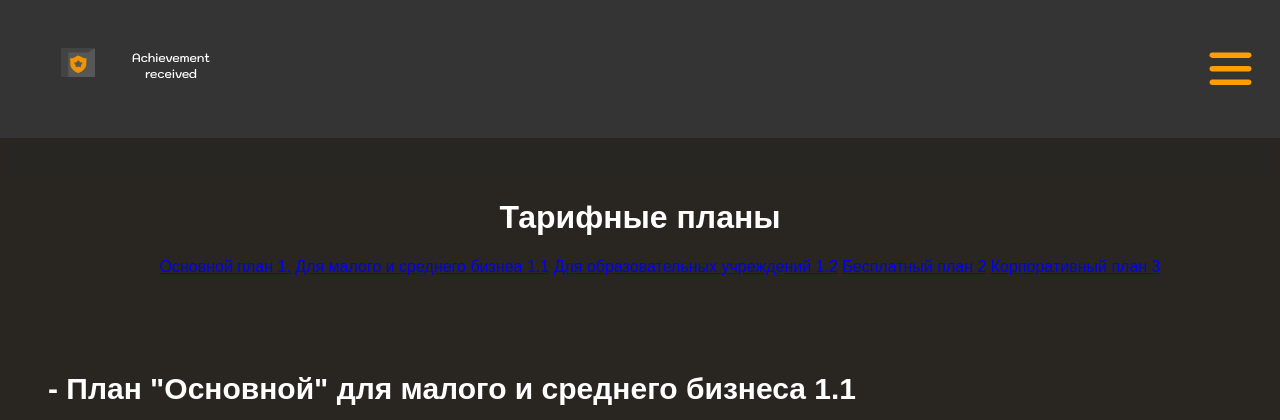
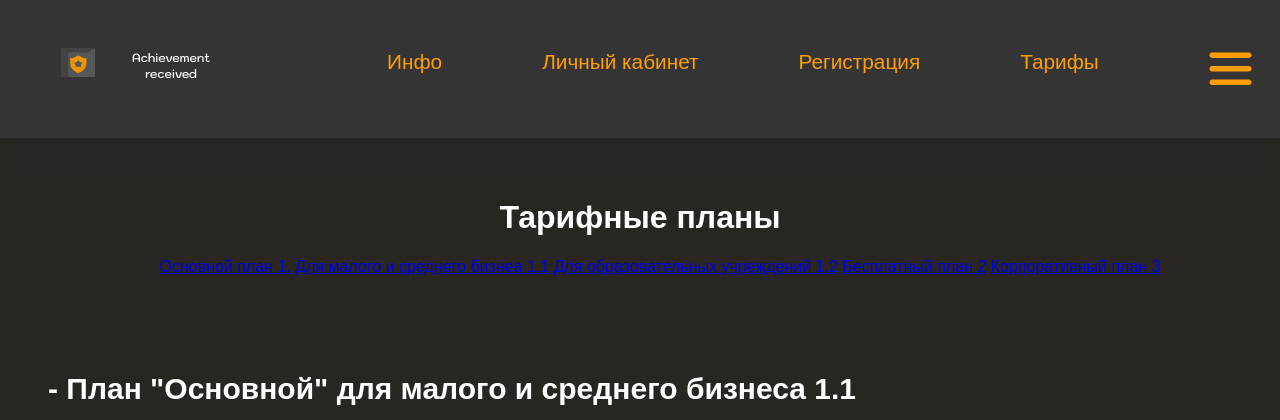
Before and after one commit to Enot1234/36enjouers_site, a Django app: page /tariffs in a window 1280 px wide. Shown: the top 420 px of the page. Run offline with Django 4.2, Linux system fonts and the light colour scheme; some web fonts are replaced.

Commit message:
Update html

```diff
--- a/templates/tariffs.html
+++ b/templates/tariffs.html
@@ -71,7 +71,14 @@
     <!--Верхняя полоса сайта-->
     <div class="Container">
 
-        <header class="Header"></header>
+        <header class="Header">
+            <div class="link">
+                <p><a href="{% url 'laborinfo' %}">Инфо</a></p>
+                <p><a href="{% url 'organization' %}">Личный кабинет</a></p>
+                <p><a href="{% url 'registerschool' %}">Регистрация</a></p>
+                <p><a href="{% url 'tariffs' %}">Тарифы</a></p>
+            </div>
+        </header>
 
     </div>
 
```
Also changed, not shown: templates/index.html (+4 -4 lines), templates/laborinfo.html (+8 -1 lines), templates/lichniy_kabinet.html (+8 -1 lines), templates/register/RegisterSchool.html (renamed from templates/RegisterSchool.html).
